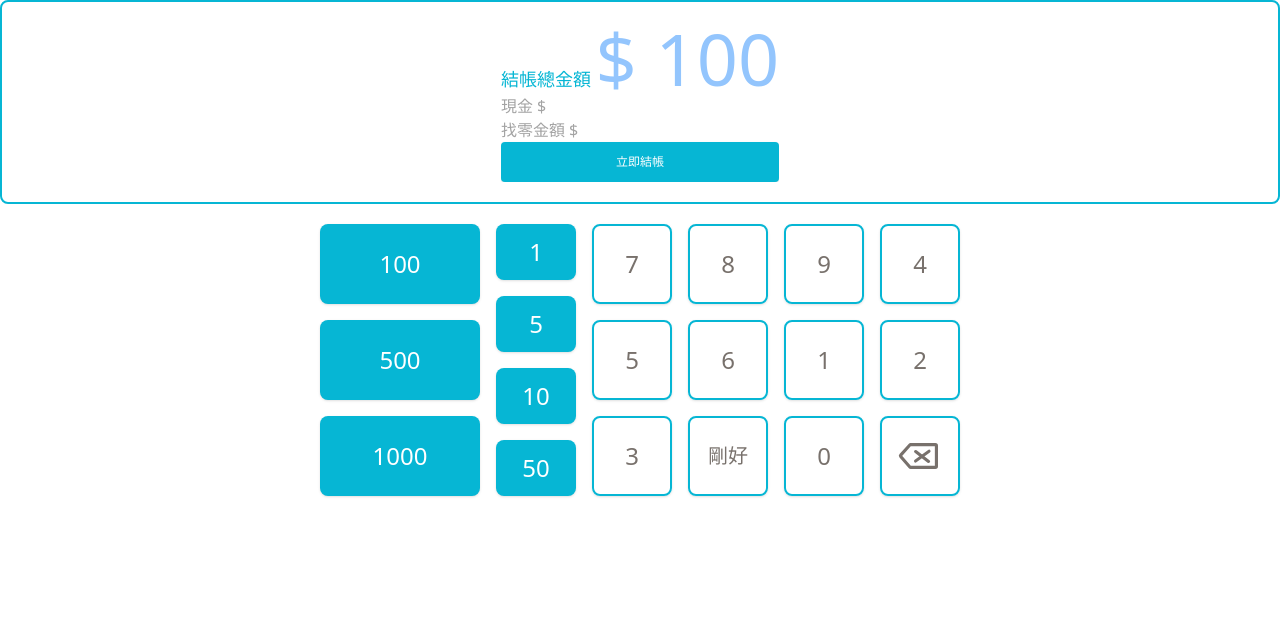
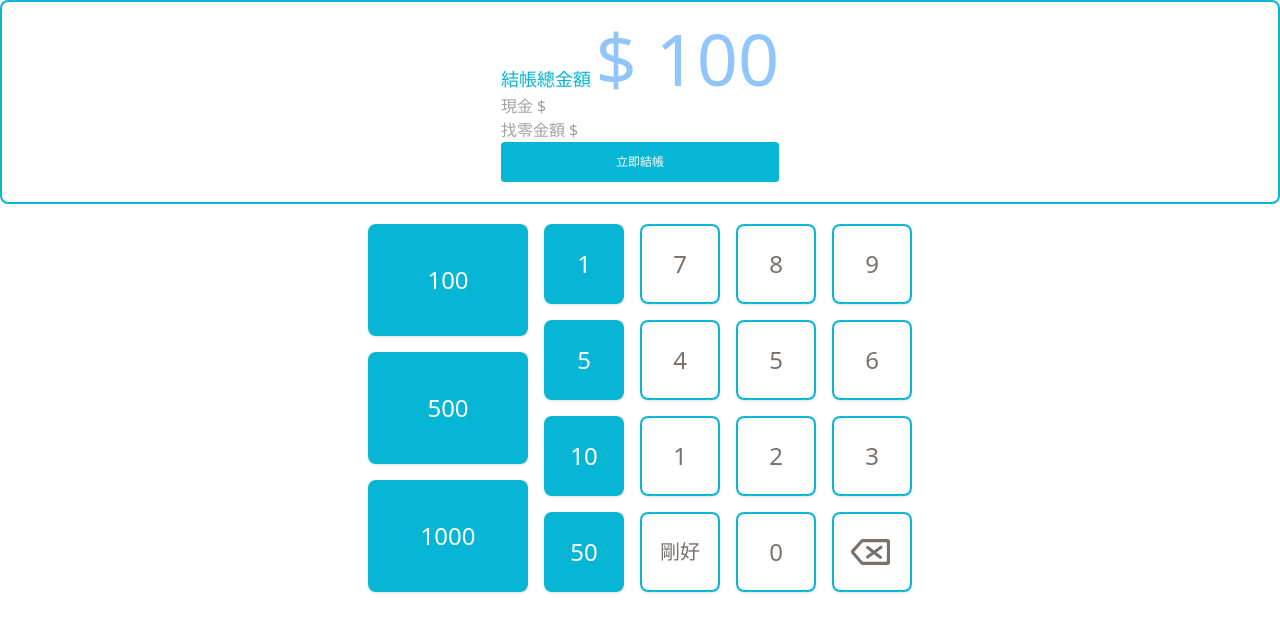
Before and after one commit to ruofanwei/vue-infinite-scroll, a Vue app: page / in a window 1280 px wide. Shown: the top 632 px of the page. Built offline with nearby package versions, Linux system fonts and the light colour scheme.

Commit message:
fix: update ui

```diff
--- a/src/components/Calculator.vue
+++ b/src/components/Calculator.vue
@@ -36,7 +36,7 @@
           h-full
           gap-4
           auto-rows-[minmax(50px,auto)]
-          grid-cols-4 grid
+          grid-cols-3 grid
         "
       >
         <Button
@@ -141,10 +141,7 @@ export default defineComponent({
   name: 'Calculator',
   components: { Screen, Button },
 
-
   setup: () => {
-
-
     const calculate = useCalculate()
     const keyboard = useKeyboard()
 
```
